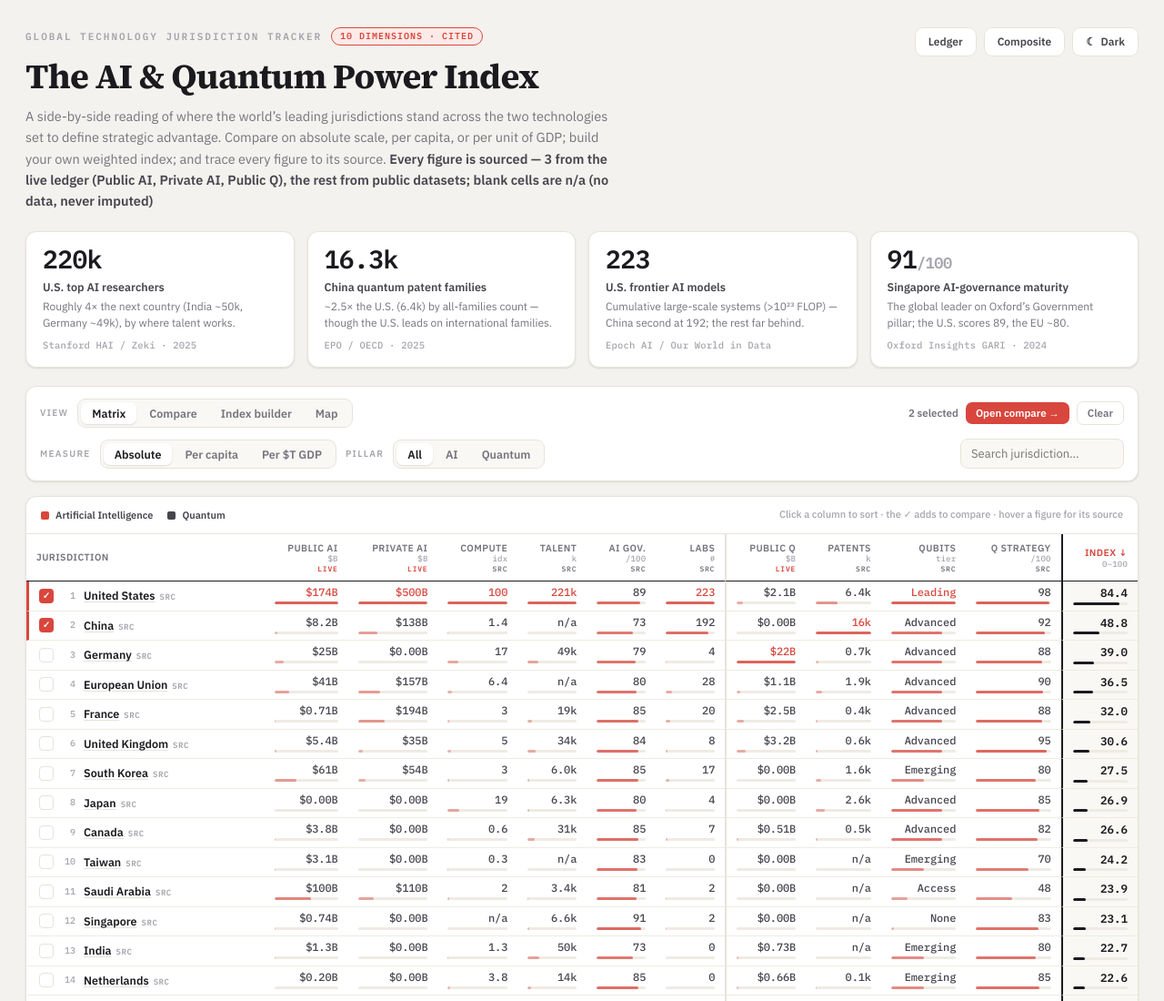
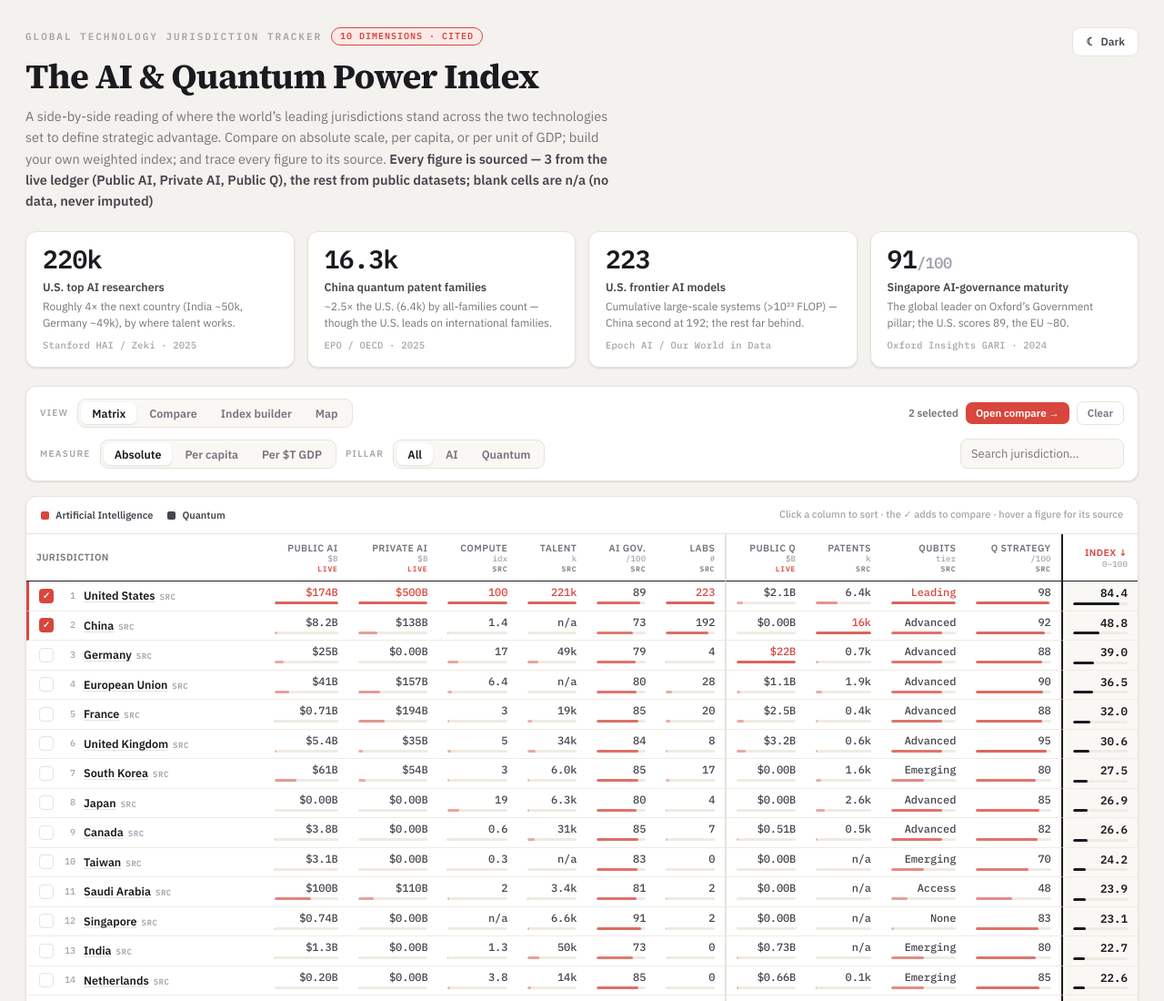
Before and after one commit to Splee9/ai-quantum-ledger, a plain HTML site: page power-index.html in a window 1280 px wide. Shown: the top 1100 px of the page at 91% size. Drawn offline with Linux system fonts and the light colour scheme.

Commit message:
feat(power-index): deprecate ledger + composite UI — drop their header nav links
The Power Index is the definitive product. Remove the Ledger and Composite
links from its header (kept only the theme toggle). The pages still build and
remain reachable by direct URL as the underlying data/provenance layer, but are
no longer surfaced as primary UI.

Co-Authored-By: Claude Opus 4.8 <noreply@anthropic.com>

```diff
--- a/power-index.html
+++ b/power-index.html
@@ -40,8 +40,6 @@
     <p style="font-size:14.5px;line-height:1.6;color:var(--mut);margin-top:12px;max-width:76ch">A side-by-side reading of where the world&rsquo;s leading jurisdictions stand across the two technologies set to define strategic advantage. Compare on absolute scale, per&nbsp;capita, or per unit of GDP; build your own weighted index; and trace every figure to its source. <b id="ledeFlag" style="color:var(--ink2);font-weight:600">Every figure is sourced — from the commitment ledger or a public dataset; blank cells are n/a.</b></p>
    </div>
    <nav style="flex:none;display:flex;align-items:center;gap:8px">
-    <a href="index.html" title="The source-linked ledger of commitments" style="border:1px solid var(--line);background:var(--panel);color:var(--ink2);border-radius:9px;padding:9px 14px;font:600 12px/1 'IBM Plex Sans';text-decoration:none;white-space:nowrap">Ledger</a>
-    <a href="composite-index.html" title="Provisional OECD/JRC-style composite index" style="border:1px solid var(--line);background:var(--panel);color:var(--ink2);border-radius:9px;padding:9px 14px;font:600 12px/1 'IBM Plex Sans';text-decoration:none;white-space:nowrap">Composite</a>
     <button id="themeBtn" title="Toggle light / dark" style="border:1px solid var(--line);background:var(--panel);color:var(--ink2);border-radius:9px;padding:9px 14px;font:600 12px/1 'IBM Plex Sans';cursor:pointer;white-space:nowrap">&#9790;&nbsp;&nbsp;Dark</button>
    </nav>
   </header>
```
